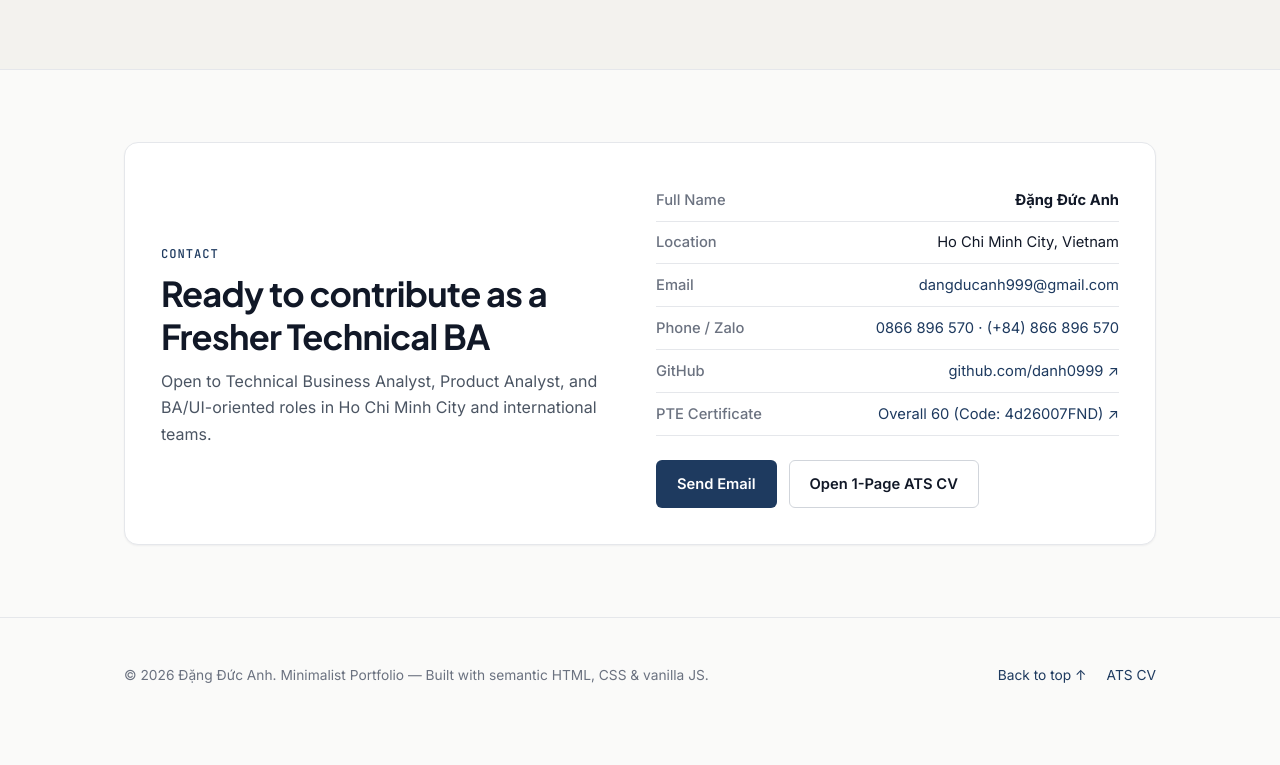
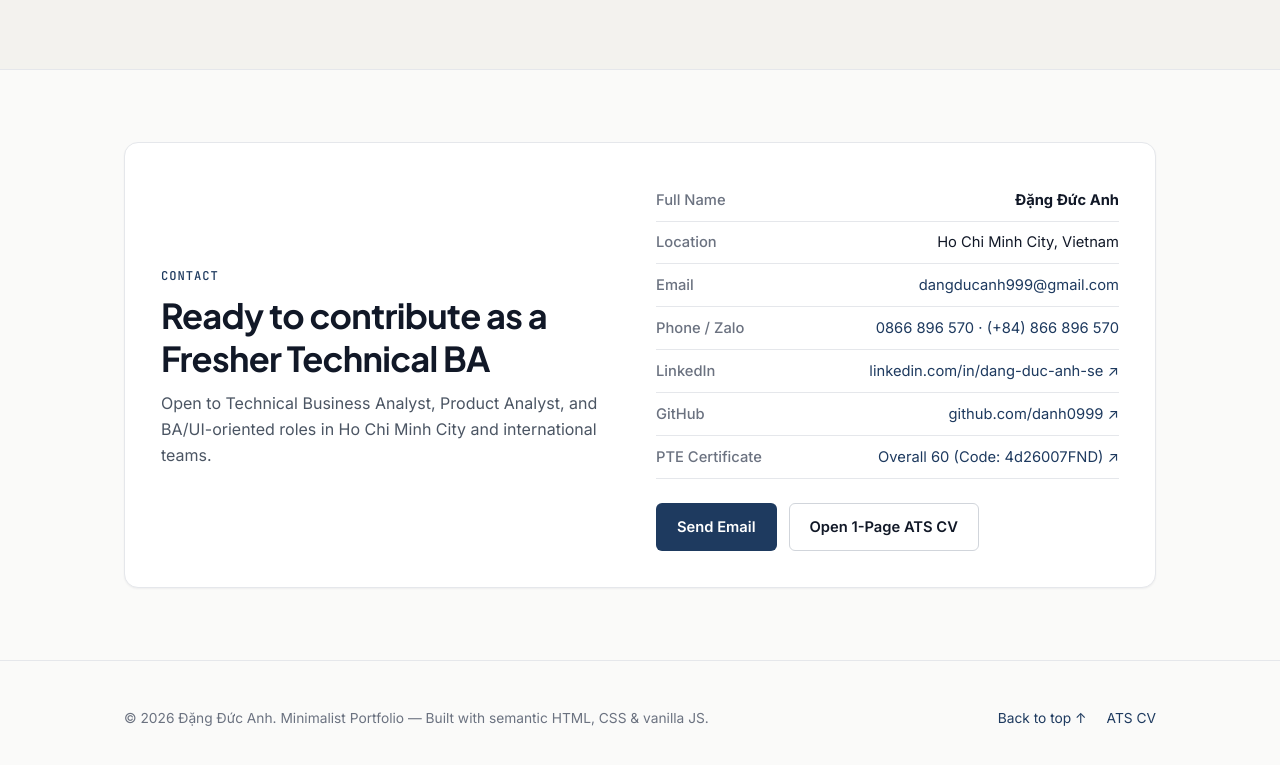
Before and after one commit to danh0999/danh0999.github.io, a plain HTML site: page index.html in a window 1280 px wide. Shown: the part 9030-9795 px from the top of the page. Before the commit the page ends 9762 px from the top, so only its background shows below. Drawn offline with Linux system fonts and the light colour scheme.

Commit message:
feat: add verified LinkedIn profile link (linkedin.com/in/dang-duc-anh-se)

```diff
--- a/index.html
+++ b/index.html
@@ -777,6 +777,10 @@
                 <a href="tel:+84866896570">0866 896 570 &middot; (+84) 866 896 570</a>
               </li>
               <li>
+                <span class="contact-label">LinkedIn</span>
+                <a href="https://www.linkedin.com/in/dang-duc-anh-se/" target="_blank" rel="noopener noreferrer">linkedin.com/in/dang-duc-anh-se &nearr;</a>
+              </li>
+              <li>
                 <span class="contact-label">GitHub</span>
                 <a href="https://github.com/danh0999" target="_blank" rel="noopener noreferrer">github.com/danh0999 &nearr;</a>
               </li>
```
Also changed, not shown: cv.html (+2 -1 lines), 1 other file.
